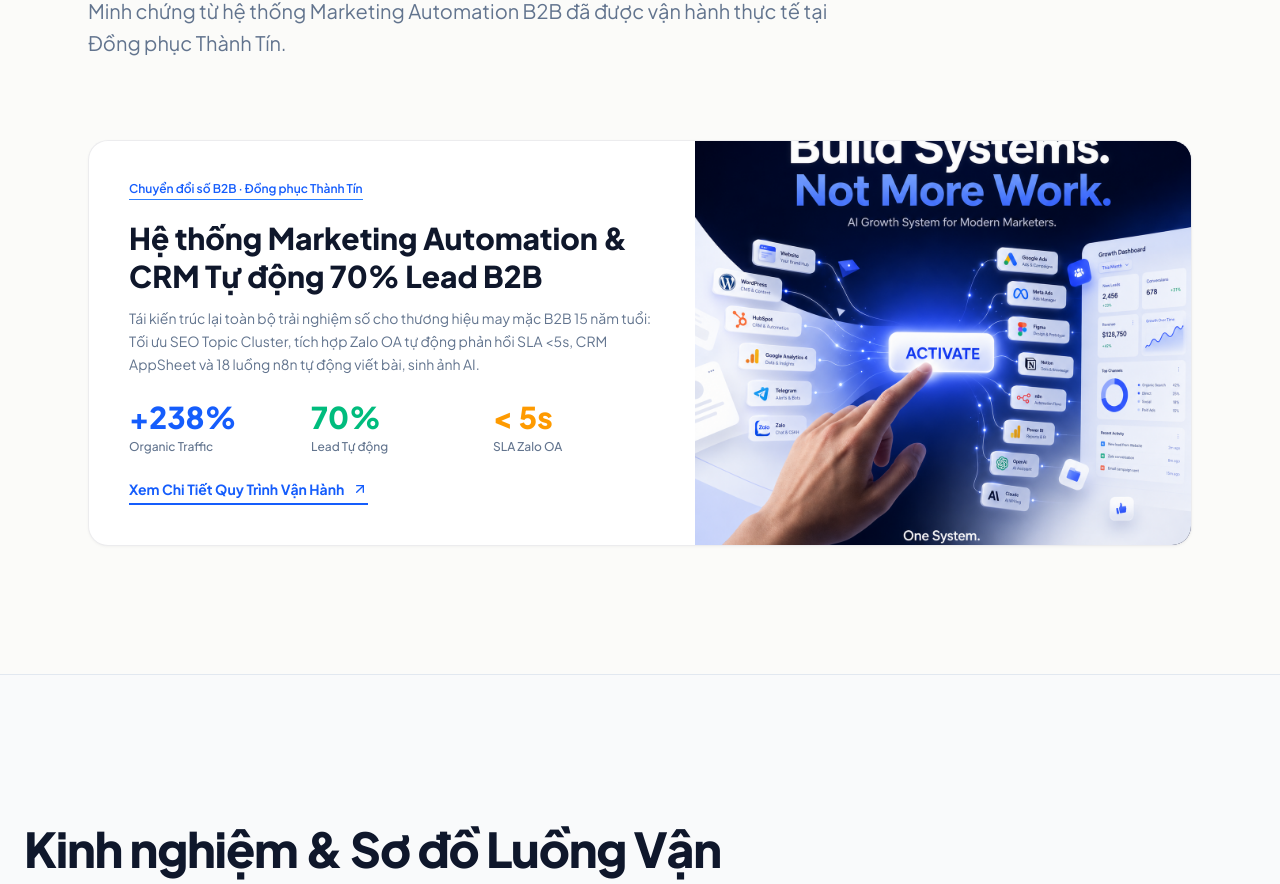
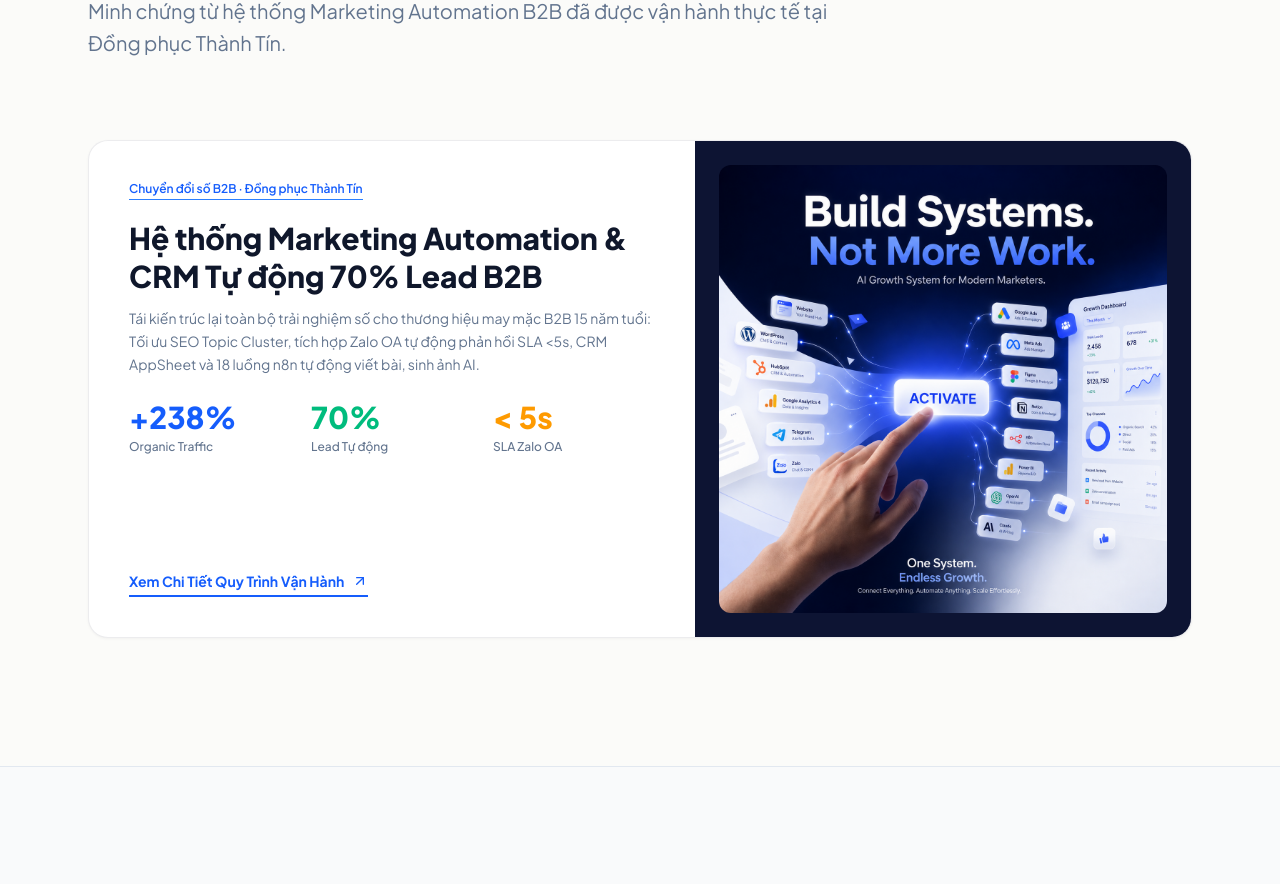
Before and after one commit to kemdinh43-lab/dinhthanhtungportfolio, a React (Vite) app: page / in a window 1280 px wide. Shown: the part 4971-5855 px from the top of the page. Built offline with nearby package versions, Linux system fonts and the light colour scheme; the HTML template or start-up script is replaced by a standard one.

Commit message:
fix: preserve 1:1 image ratio with aspect-square object-contain

```diff
--- a/src/App.tsx
+++ b/src/App.tsx
@@ -691,11 +691,11 @@
           <div className="card-clean overflow-hidden flex flex-col lg:flex-row items-stretch">
 
             {/* ── Ảnh: trên cùng (mobile), bên phải (desktop) ── */}
-            <div className="order-first lg:order-last lg:w-[45%] flex-shrink-0 relative bg-[#0D1433]" style={{minHeight: '260px'}}>
+            <div className="order-first lg:order-last lg:w-[45%] flex-shrink-0 bg-[#0D1433] flex items-center justify-center p-4 sm:p-6">
               <img
                 src="/build-systems-casestudy.png"
                 alt="Build Systems Not More Work - AI Growth System for Modern Marketers"
-                className="absolute inset-0 w-full h-full object-cover transition-transform duration-700 hover:scale-105"
+                className="w-full aspect-square object-contain rounded-xl transition-transform duration-700 hover:scale-105"
               />
             </div>
 
```
